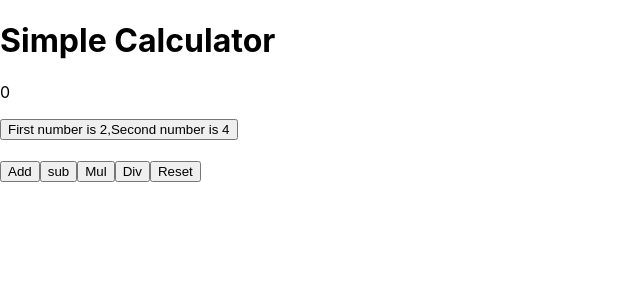
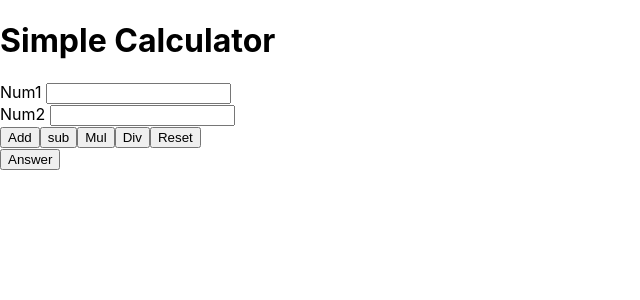
Before and after one commit to Muhammad-Rameez-Ahmed/try, a React (Create React App) app: page / in a window 1280 px wide. Shown: the top 300 px of the page, without its empty margins (0-640 px from the left). Built offline with nearby package versions, Linux system fonts and the light colour scheme.

Commit message:
Update Calculator

```diff
--- a/src/component.js/Calculator.js
+++ b/src/component.js/Calculator.js
@@ -1,40 +1,68 @@
-import React,{ useState }  from 'react'
+import React, { useState } from 'react'
 
 const Calculator = () => {
-  const [answer, setAnswer] = useState(0);
-
-  const num1=2;
-  const num2=4;
+  const [answer, setAnswer] = useState([]);
+  const [num1, setNum1] = useState();
+  const [num2, setNum2] = useState();
 
 
-   const clickHandler0=()=>{
-    setAnswer(num1+num2);
+
+  const Submit = (event) => {
+    event.preventDefault();
+
+
+    const setAnswer = {
+
+        num1: num1,
+        num2: num2
+    };
+    setAnswer([answer]);
+
+}
+
+const change = (event) => {
+  setNum1(event.target.value);
+
+}
+const change1 = (event) => {
+  setNum2(event.target.value);
+
+}
+
+
+  const clickHandler0 = () => {
+    setAnswer(Number(num1) + Number(num2));
 
 
   }
 
-   const clickHandler1=()=>{
-    setAnswer(num1-num2);
+  const clickHandler1 = () => {
+    setAnswer(num1 - num2);
 
 
   }
 
 
-   const clickHandler2=()=>{
-    setAnswer(num1*num2);
+  const clickHandler2 = () => {
+    setAnswer(num1 * num2);
 
 
   }
 
 
-   const clickHandler3=()=>{
-    setAnswer(num1/num2);
+  const clickHandler3 = () => {
+    setAnswer(num1 / num2);
 
 
   }
-    const clear=()=>{
-      setAnswer(0);
+  const clear = () => {
+    setAnswer("");
+    setNum1("");
+    setNum2("");
+
   }
+
+
 
 
   return (
@@ -42,16 +70,37 @@ const Calculator = () => {
       <div>
         <h1>Simple Calculator</h1>
       </div>
-    <p>{answer}</p>
 
-    <button>{`First number is ${num1}`},{`Second number is ${num2}`}</button>
+
+
+      <form onClick={Submit}>
+
+
+
+
+
+        <label>
+          Num1 <input type="number" name="name" value={num1} onChange={change} />
+        </label>
         <br></br>
+
+        <label>
+          Num2 <input type="number" name="name" value={num2} onChange={change1} />
+        </label>
         <br></br>
+
+        <div>
           <button onClick={clickHandler0}>Add</button>
           <button onClick={clickHandler1}>sub</button>
           <button onClick={clickHandler2}>Mul</button>
           <button onClick={clickHandler3}>Div</button>
           <button onClick={clear}>Reset</button>
+          <br></br>
+          <button >{`Answer  ${answer}`}</button>
+
+        </div>
+
+      </form>
 
 
     </>
```
Lines whose indentation alone changed are shown as unchanged.
